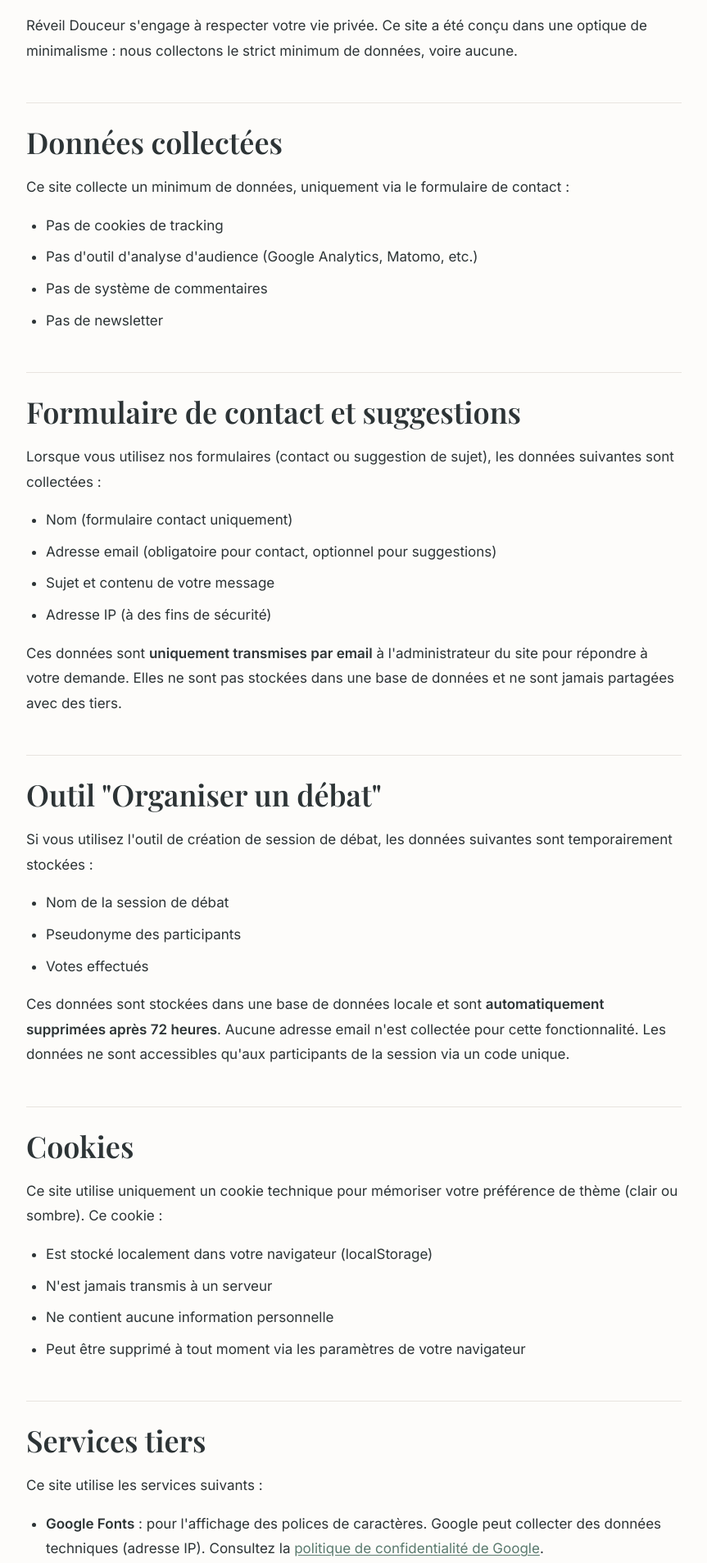
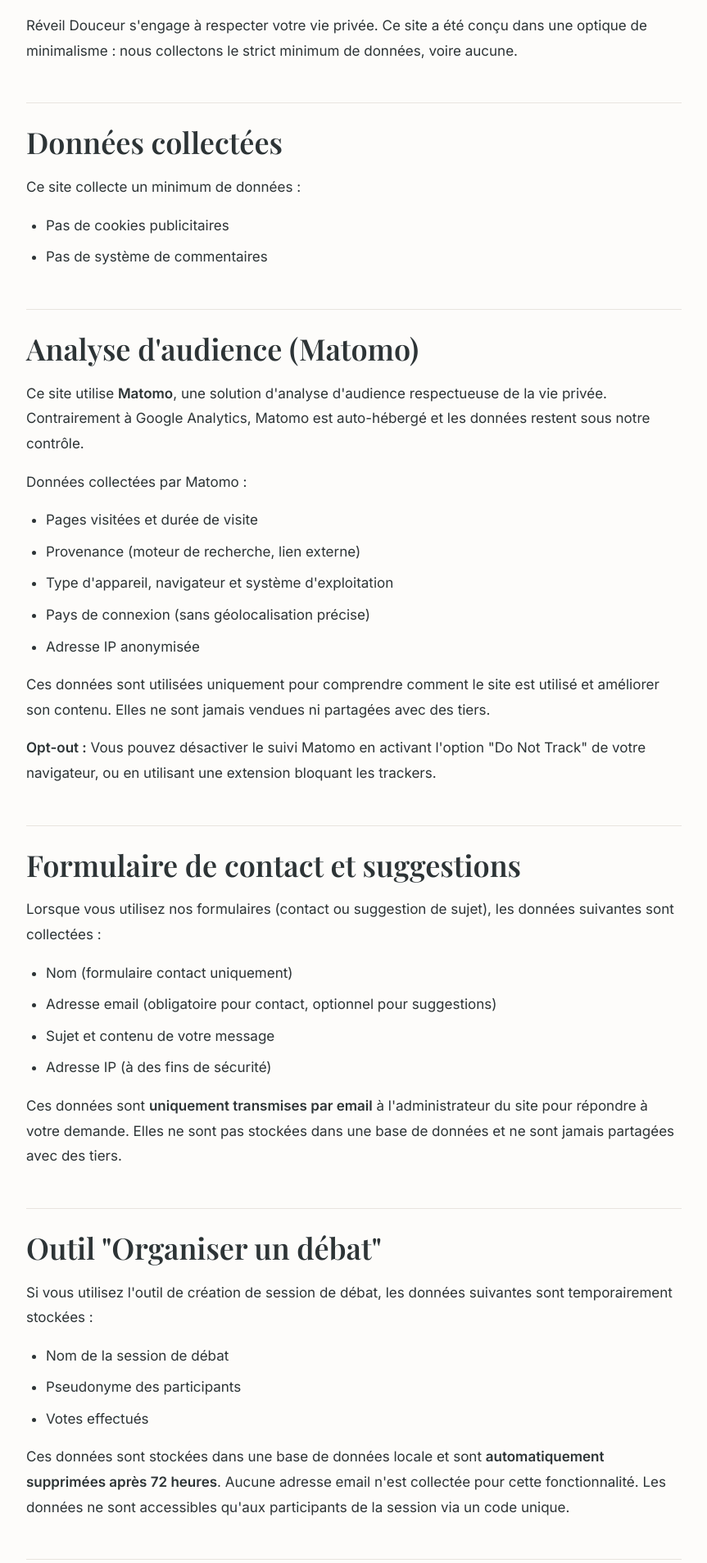
Before and after one commit to friteuseb/reveildouceur, a PHP site: page /confidentialite.php in a window 1280 px wide. Shown: the part 444-2351 px from the top of the page at 82% size, without its empty margins (208-1071 px from the left). Run offline with PHP 8.4, Linux system fonts and the light colour scheme; some libraries are stand-ins or nearby versions.

Commit message:
Ajout tracking Matomo + mise à jour politique de confidentialité
- Intégration du code de suivi Matomo dans app.js (toutes les pages)
- Respect automatique de l'option Do Not Track du navigateur
- Mise à jour de confidentialite.php avec section dédiée Matomo
- Ajout .swarm au gitignore

🤖 Generated with [Claude Code](https://claude.com/claude-code)

Co-Authored-By: Claude Opus 4.5 <noreply@anthropic.com>

```diff
--- a/confidentialite.php
+++ b/confidentialite.php
@@ -51,14 +51,36 @@
 
         <h2>Données collectées</h2>
         <p>
-          Ce site collecte un minimum de données, uniquement via le formulaire de contact :
+          Ce site collecte un minimum de données :
         </p>
         <ul>
-          <li>Pas de cookies de tracking</li>
-          <li>Pas d'outil d'analyse d'audience (Google Analytics, Matomo, etc.)</li>
+          <li>Pas de cookies publicitaires</li>
           <li>Pas de système de commentaires</li>
-          <li>Pas de newsletter</li>
         </ul>
+
+        <h2>Analyse d'audience (Matomo)</h2>
+        <p>
+          Ce site utilise <strong>Matomo</strong>, une solution d'analyse d'audience respectueuse de la vie privée.
+          Contrairement à Google Analytics, Matomo est auto-hébergé et les données restent sous notre contrôle.
+        </p>
+        <p>
+          Données collectées par Matomo :
+        </p>
+        <ul>
+          <li>Pages visitées et durée de visite</li>
+          <li>Provenance (moteur de recherche, lien externe)</li>
+          <li>Type d'appareil, navigateur et système d'exploitation</li>
+          <li>Pays de connexion (sans géolocalisation précise)</li>
+          <li>Adresse IP anonymisée</li>
+        </ul>
+        <p>
+          Ces données sont utilisées uniquement pour comprendre comment le site est utilisé et améliorer son contenu.
+          Elles ne sont jamais vendues ni partagées avec des tiers.
+        </p>
+        <p>
+          <strong>Opt-out :</strong> Vous pouvez désactiver le suivi Matomo en activant l'option "Do Not Track"
+          de votre navigateur, ou en utilisant une extension bloquant les trackers.
+        </p>
 
         <h2>Formulaire de contact et suggestions</h2>
         <p>
@@ -153,7 +175,7 @@
           mise à jour sera indiquée ci-dessous.
         </p>
         <p>
-          <em>Dernière mise à jour : décembre 2025</em>
+          <em>Dernière mise à jour : janvier 2026</em>
         </p>
       </div>
     </article>
--- a/js/app.js
+++ b/js/app.js
@@ -2,6 +2,21 @@
  * Réveil Douceur - Application JavaScript
  * Version 2.2 - Optimisation performances (WebP, lazy loading avancé)
  */
+
+// ========================================
+// Matomo Analytics (respect Do Not Track)
+// ========================================
+var _paq = window._paq = window._paq || [];
+_paq.push(['setDoNotTrack', true]); // Respect DNT browser setting
+_paq.push(['trackPageView']);
+_paq.push(['enableLinkTracking']);
+(function() {
+  var u="https://www.matomo.typo3hub.com/";
+  _paq.push(['setTrackerUrl', u+'matomo.php']);
+  _paq.push(['setSiteId', '10']);
+  var d=document, g=d.createElement('script'), s=d.getElementsByTagName('script')[0];
+  g.async=true; g.src=u+'matomo.js'; s.parentNode.insertBefore(g,s);
+})();
 
 (function() {
   'use strict';
```
Also changed, not shown: 1 other file.
